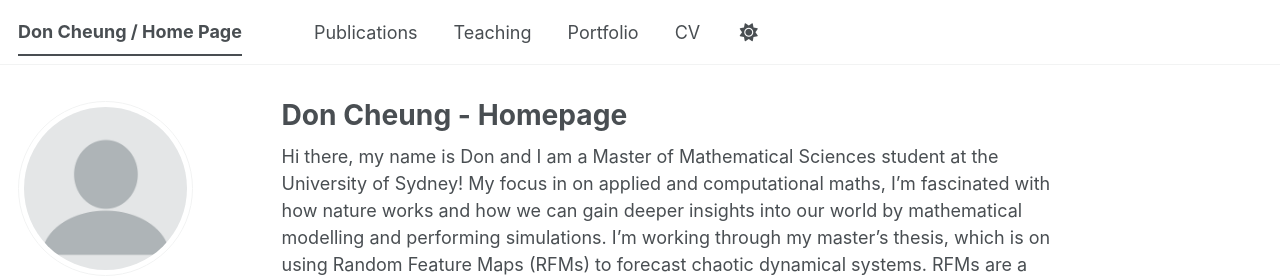
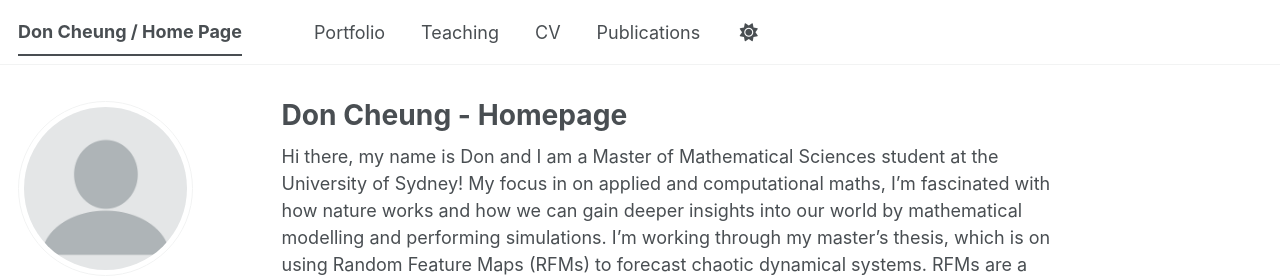
Before and after one commit to doncheung10/doncheung10.github.io, a Jekyll site: the page built from _pages/about.md, in a window 1280 px wide. Shown: the top 277 px of the page. Built offline with Jekyll 4.4.1, drawn with Linux system fonts in a browser that asks for light colours; some web fonts are replaced; a script bundle is joined from its source files by our own code; library files that are not in the unit come from our copies; part of the change alters nothing that is shown.

```diff
--- a/_data/navigation.yml
+++ b/_data/navigation.yml
@@ -8,8 +8,8 @@
 #      Markdown formatted page while the second is generated using JSON.
 
 main:
-  - title: "Publications"
-    url: /publications/
+  - title: "Portfolio"
+    url: /portfolio/
 
   # - title: "Talks"
   #   url: /talks/
@@ -17,15 +17,15 @@ main:
   - title: "Teaching"
     url: /teaching/
 
-  - title: "Portfolio"
-    url: /portfolio/
-
   # - title: "Blog Posts"
   #   url: /year-archive/
 
   - title: "CV"
     url: /cv/
 
+  - title: "Publications"
+    url: /publications/
+
   # - title: "CV"
   #   url: /cv-json/
 
```
